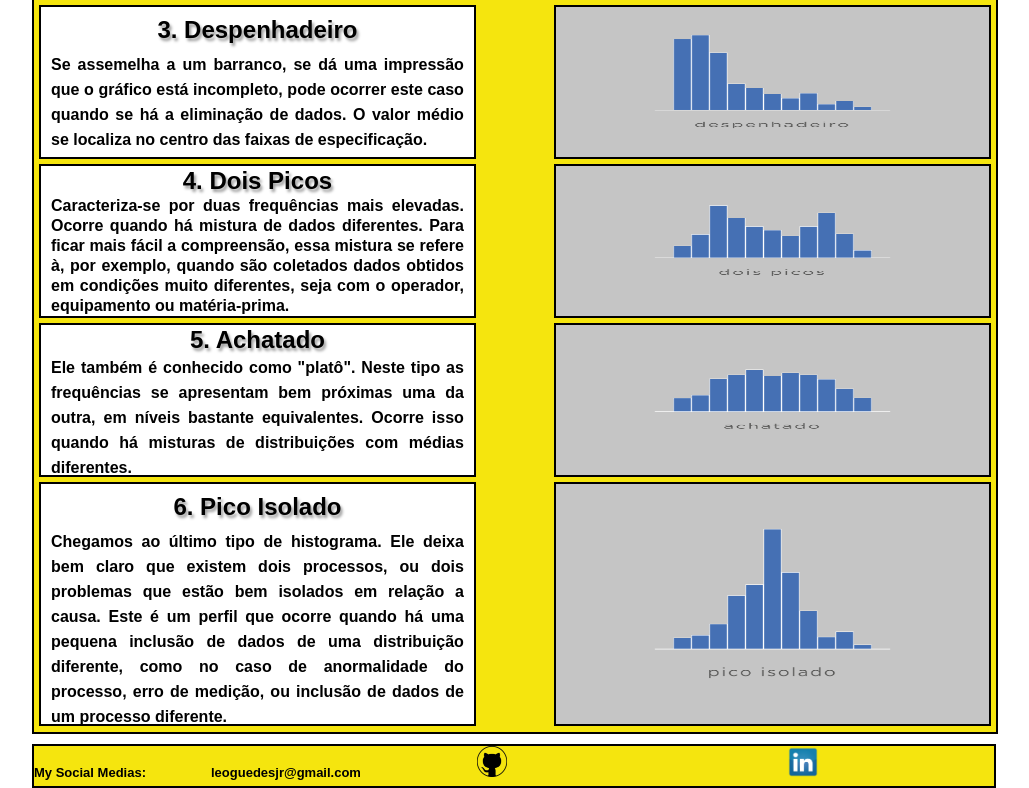
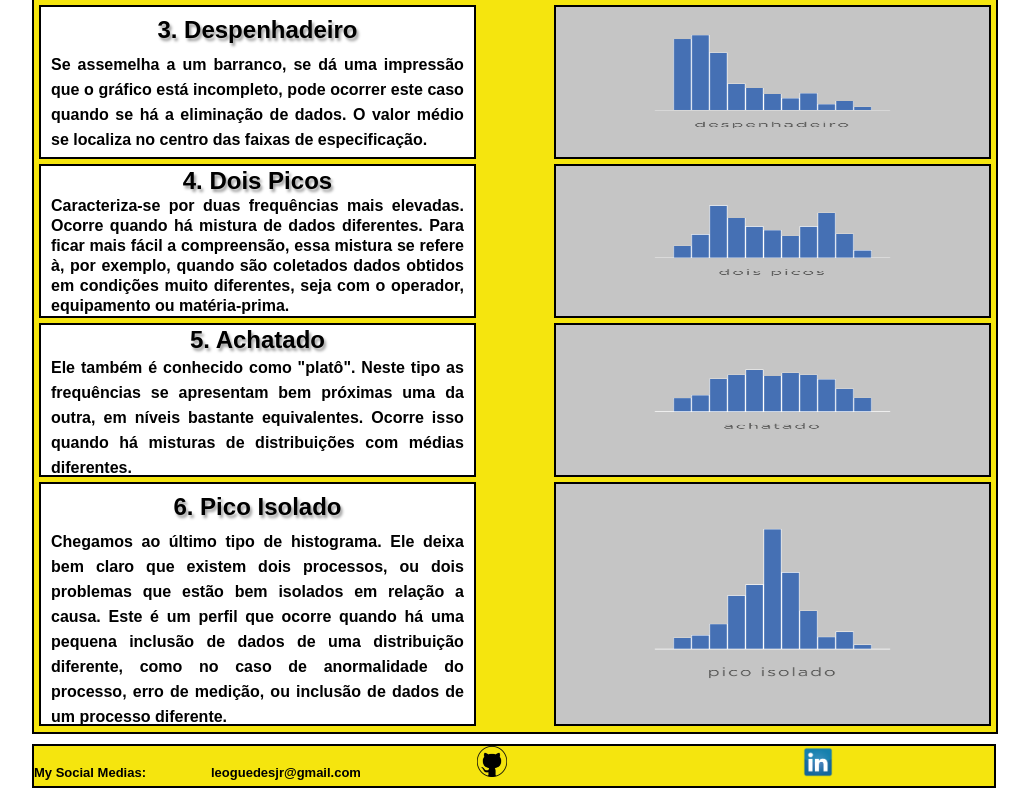
Before and after one commit to LJ-Leonardo/Ativ_03_OTC, a plain HTML site: page index.html in a window 1280 px wide. Shown: the part 795-1583 px from the top of the page, without its empty margins (127-1156 px from the left). Drawn offline with Linux system fonts and the light colour scheme.

Commit message:
Update index.html

```diff
--- a/index.html
+++ b/index.html
@@ -73,7 +73,7 @@
     <footer>
        <p> My Social Medias: &nbsp;&nbsp;&nbsp;&nbsp;&nbsp;&nbsp;&nbsp;&nbsp;&nbsp;&nbsp;&nbsp;&nbsp;&nbsp;&nbsp;&nbsp;&nbsp; leoguedesjr@gmail.com
             &nbsp;&nbsp;&nbsp;&nbsp;&nbsp;&nbsp;&nbsp;&nbsp;&nbsp;&nbsp;&nbsp;&nbsp;&nbsp;&nbsp;&nbsp;&nbsp;&nbsp;&nbsp;&nbsp;&nbsp;&nbsp;&nbsp;&nbsp;&nbsp;&nbsp;&nbsp;&nbsp;&nbsp;&nbsp;&nbsp;&nbsp;<a href="https://github.com/LJ-Leonardo" target="_blank"><img src="img/kisspng-github-computer-icons-clip-art-gits-5b4d20ab4d91f7.4085637115317812913177.png" alt="github" width="30"></a>
-            &nbsp;&nbsp;&nbsp;&nbsp;&nbsp;&nbsp;&nbsp;&nbsp;&nbsp;&nbsp;&nbsp;&nbsp;&nbsp;&nbsp;&nbsp;&nbsp;&nbsp;&nbsp;&nbsp;&nbsp;&nbsp;&nbsp;&nbsp;&nbsp;&nbsp;&nbsp;&nbsp;&nbsp;&nbsp;&nbsp;&nbsp;&nbsp;&nbsp;&nbsp;&nbsp;&nbsp;&nbsp;&nbsp;&nbsp;&nbsp;&nbsp;&nbsp;&nbsp;&nbsp;&nbsp;&nbsp;&nbsp;&nbsp;&nbsp;&nbsp;&nbsp;&nbsp;&nbsp;&nbsp;&nbsp;&nbsp;&nbsp;&nbsp;&nbsp;&nbsp;&nbsp;&nbsp;&nbsp;&nbsp;&nbsp;&nbsp;&nbsp;&nbsp;&nbsp;&nbsp;&nbsp;&nbsp;&nbsp;&nbsp;&nbsp;&nbsp;&nbsp;<a href="https://www.linkedin.com/in/leonardo-junior-48aa62228/" target="_blank"><img src="img/kisspng-linkedin-logo-computer-icons-business-symbol-linkedin-icon-5ab1765660baa8.1191823015215796063962.png" alt="linkedin" width="30"></a> </p>
+            &nbsp;&nbsp;&nbsp;&nbsp;&nbsp;&nbsp;&nbsp;&nbsp;&nbsp;&nbsp;&nbsp;&nbsp;&nbsp;&nbsp;&nbsp;&nbsp;&nbsp;&nbsp;&nbsp;&nbsp;&nbsp;&nbsp;&nbsp;&nbsp;&nbsp;&nbsp;&nbsp;&nbsp;&nbsp;&nbsp;&nbsp;&nbsp;&nbsp;&nbsp;&nbsp;&nbsp;&nbsp;&nbsp;&nbsp;&nbsp;&nbsp;&nbsp;&nbsp;&nbsp;&nbsp;&nbsp;&nbsp;&nbsp;&nbsp;&nbsp;&nbsp;&nbsp;&nbsp;&nbsp;&nbsp;&nbsp;&nbsp;&nbsp;&nbsp;&nbsp;&nbsp;&nbsp;&nbsp;&nbsp;&nbsp;&nbsp;&nbsp;&nbsp;&nbsp;&nbsp;&nbsp;&nbsp;&nbsp;&nbsp;&nbsp;&nbsp;&nbsp;&nbsp;&nbsp;&nbsp;&nbsp;<a href="https://www.linkedin.com/in/leonardo-junior-48aa62228/" target="_blank"><img src="img/kisspng-linkedin-logo-computer-icons-business-symbol-linkedin-icon-5ab1765660baa8.1191823015215796063962.png" alt="linkedin" width="30"></a> </p>
         </p>
     </footer>
 </main>
```
